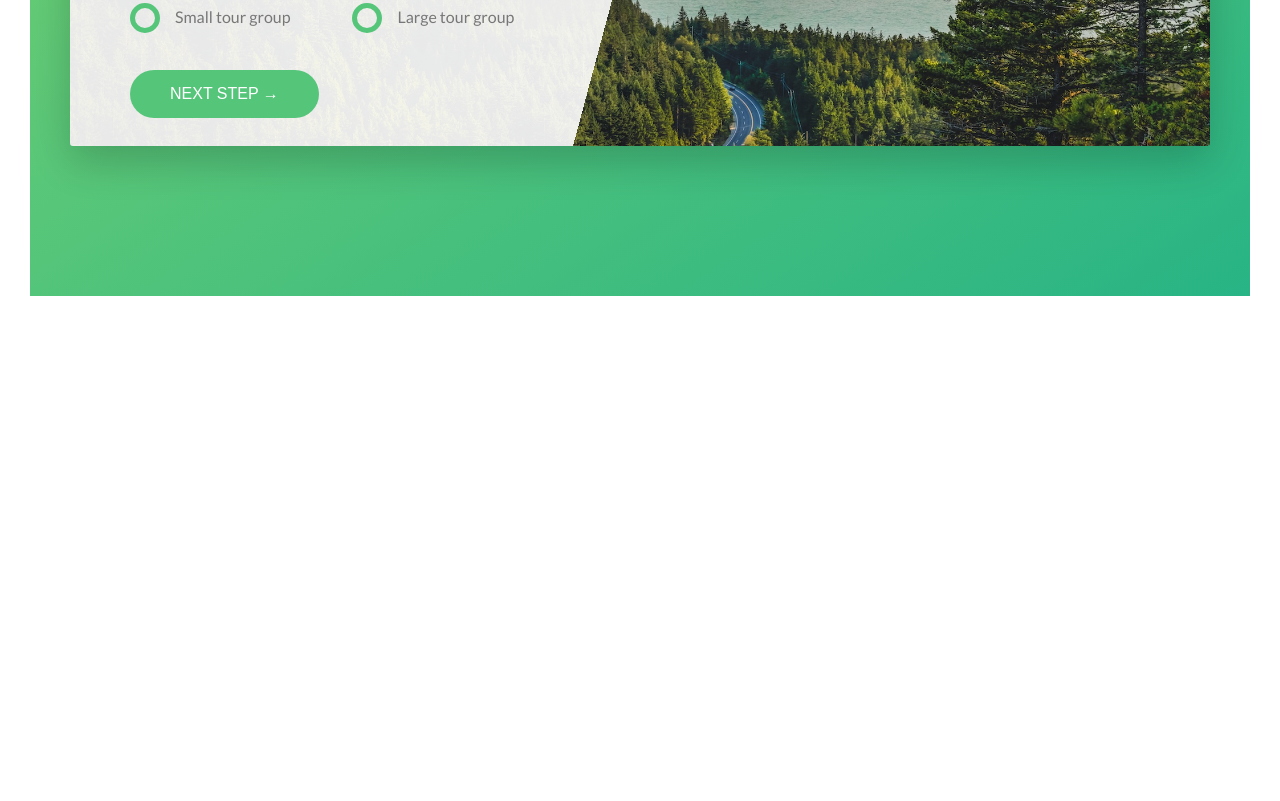
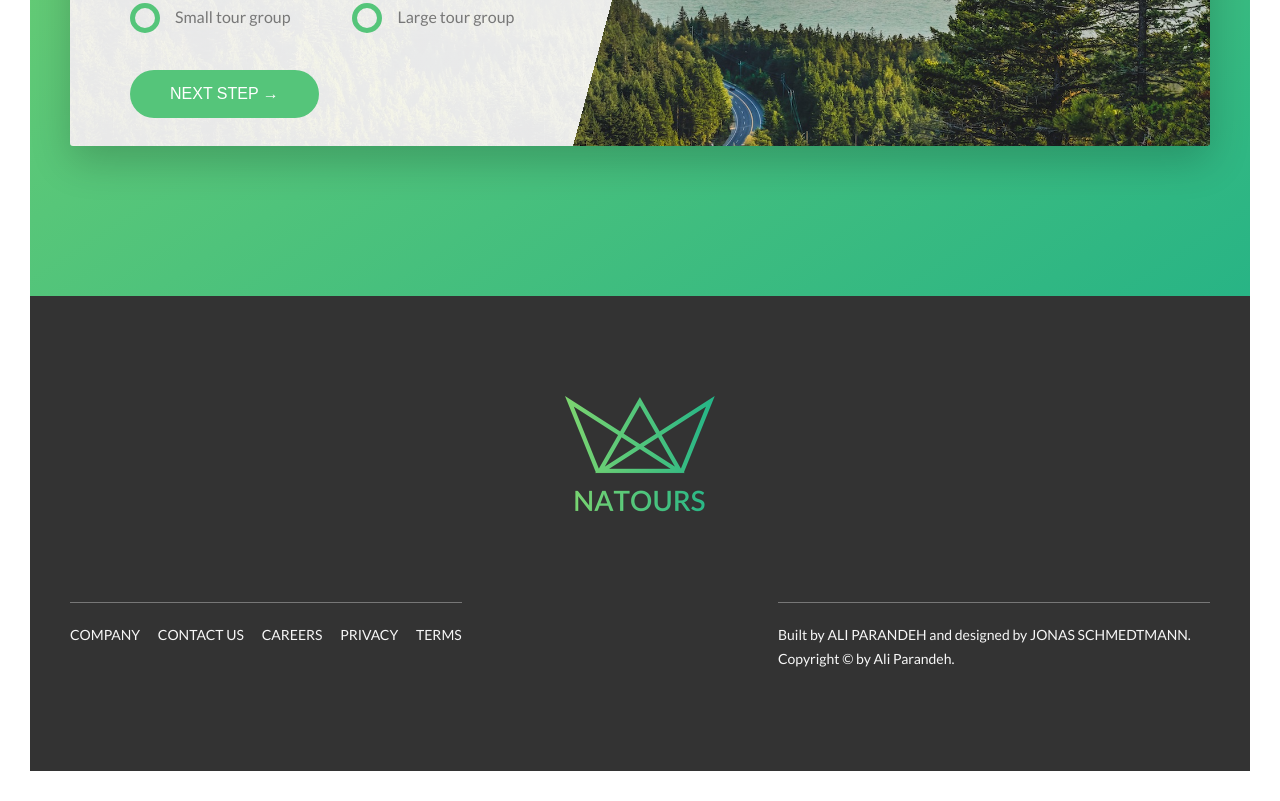
Before and after one commit to Ali-Parandeh/webdev_playground, a website: page natours/index.html in a window 1280 px wide. Shown: the part 5042-5843 px from the top of the page. Before the commit the page ends 5368 px from the top, so only its background shows below. Drawn offline with Linux system fonts and the light colour scheme.

Commit message:
Add footer

```diff
--- a/natours/index.html
+++ b/natours/index.html
@@ -45,12 +45,15 @@
                 <div class="col-1-of-2">
                     <h3 class="heading-tertiary u-margin-bottom-small">You're going to fall in love with nature</h3>
                     <p class="paragraph">
-                        Lorem ipsum dolor sit amet consectetur adipisicing elit. Perspiciatis, suscipit? Ullam nam provident voluptatem unde accusantium! Quo accusamus labore vel quos unde deserunt, a asperiores nesciunt nemo, quia, aperiam autem.
+                        Lorem ipsum dolor sit amet consectetur adipisicing elit. Perspiciatis, suscipit? Ullam nam
+                        provident voluptatem unde accusantium! Quo accusamus labore vel quos unde deserunt, a asperiores
+                        nesciunt nemo, quia, aperiam autem.
                     </p>
 
                     <h3 class="heading-tertiary u-margin-bottom-small">Live adventures like you never have before</h3>
                     <p class="paragraph">
-                        Lorem ipsum dolor sit amet consectetur adipisicing elit. Obcaecati minima natus dicta voluptatibus aliquam eveniet perferendis vel recusandae quae.
+                        Lorem ipsum dolor sit amet consectetur adipisicing elit. Obcaecati minima natus dicta
+                        voluptatibus aliquam eveniet perferendis vel recusandae quae.
                     </p>
 
                     <!-- NOTE: &rarr; is an HTML entity that is rendered as a right arrow. -->
@@ -76,7 +79,8 @@
                         <i class="feature-box__icon icon-basic-world"></i>
                         <h3 class="heading-tertiary u-margin-bottom-small ">Explore the world</h3>
                         <p class="feature-box__text">
-                            Lorem ipsum dolor sit amet consectetur adipisicing elit. Ipsa perferendis provident, temporibus impedit ipsam officia nihil dolorem et tenetur porro!
+                            Lorem ipsum dolor sit amet consectetur adipisicing elit. Ipsa perferendis provident,
+                            temporibus impedit ipsam officia nihil dolorem et tenetur porro!
                         </p>
                     </div>
                 </div>
@@ -86,7 +90,8 @@
                         <i class="feature-box__icon icon-basic-compass"></i>
                         <h3 class="heading-tertiary u-margin-bottom-small ">Meet nature</h3>
                         <p class="feature-box__text">
-                            Lorem ipsum dolor sit amet consectetur adipisicing elit. Ipsa perferendis provident, temporibus impedit ipsam officia nihil dolorem et tenetur porro!
+                            Lorem ipsum dolor sit amet consectetur adipisicing elit. Ipsa perferendis provident,
+                            temporibus impedit ipsam officia nihil dolorem et tenetur porro!
                         </p>
                     </div>
                 </div>
@@ -96,7 +101,8 @@
                         <i class="feature-box__icon icon-basic-map"></i>
                         <h3 class="heading-tertiary u-margin-bottom-small ">Find your way</h3>
                         <p class="feature-box__text">
-                            Lorem ipsum dolor sit amet consectetur adipisicing elit. Ipsa perferendis provident, temporibus impedit ipsam officia nihil dolorem et tenetur porro!
+                            Lorem ipsum dolor sit amet consectetur adipisicing elit. Ipsa perferendis provident,
+                            temporibus impedit ipsam officia nihil dolorem et tenetur porro!
                         </p>
                     </div>
                 </div>
@@ -106,7 +112,8 @@
                         <i class="feature-box__icon icon-basic-heart"></i>
                         <h3 class="heading-tertiary u-margin-bottom-small ">Live a healthier life</h3>
                         <p class="feature-box__text">
-                            Lorem ipsum dolor sit amet consectetur adipisicing elit. Ipsa perferendis provident, temporibus impedit ipsam officia nihil dolorem et tenetur porro!
+                            Lorem ipsum dolor sit amet consectetur adipisicing elit. Ipsa perferendis provident,
+                            temporibus impedit ipsam officia nihil dolorem et tenetur porro!
                         </p>
                     </div>
                 </div>
@@ -265,7 +272,10 @@
                             I had the best week with my family
                         </h3>
                         <p class="paragraph">
-                            Lorem ipsum, dolor sit amet consectetur adipisicing elit. Officiis modi numquam enim, recusandae distinctio non, laborum unde, sed maxime atque repellat provident odit exercitationem esse? Odio numquam quae voluptate ipsum? Lorem ipsum dolor sit amet consectetur adipisicing elit. Eum itaque aperiam quos.
+                            Lorem ipsum, dolor sit amet consectetur adipisicing elit. Officiis modi numquam enim,
+                            recusandae distinctio non, laborum unde, sed maxime atque repellat provident odit
+                            exercitationem esse? Odio numquam quae voluptate ipsum? Lorem ipsum dolor sit amet
+                            consectetur adipisicing elit. Eum itaque aperiam quos.
                         </p>
                     </div>
                 </div>
@@ -284,7 +294,10 @@
                             WOW! My life is completely different now
                         </h3>
                         <p class="paragraph">
-                            Lorem ipsum, dolor sit amet consectetur adipisicing elit. Officiis modi numquam enim, recusandae distinctio non, laborum unde, sed maxime atque repellat provident odit exercitationem esse? Odio numquam quae voluptate ipsum? Lorem ipsum dolor sit amet consectetur adipisicing elit. Eum itaque aperiam quos.
+                            Lorem ipsum, dolor sit amet consectetur adipisicing elit. Officiis modi numquam enim,
+                            recusandae distinctio non, laborum unde, sed maxime atque repellat provident odit
+                            exercitationem esse? Odio numquam quae voluptate ipsum? Lorem ipsum dolor sit amet
+                            consectetur adipisicing elit. Eum itaque aperiam quos.
                         </p>
                     </div>
                 </div>
@@ -312,12 +325,13 @@
 
                             <div class="form__group">
                                 <!-- NOTE: To connect an input to label use id attribute -->
-                                <input type="text" class="form__input" placeholder="Full Name" id="name" required/>
+                                <input type="text" class="form__input" placeholder="Full Name" id="name" required />
                                 <label for="name" class="form__label">Full Name</label>
                             </div>
 
                             <div class="form__group">
-                                <input type="email" class="form__input" placeholder="Email Address" id="email" required/>
+                                <input type="email" class="form__input" placeholder="Email Address" id="email"
+                                    required />
                                 <label for="email" class="form__label">Email Address</label>
                             </div>
 
@@ -354,6 +368,33 @@
             </div>
         </section>
         <!-- !SECTION -->
+
+        <footer class="footer">
+            <div class="footer__logo-box">
+                <img src="img/logo-green-2x.png" alt="Full logo" class="footer__logo">
+            </div>
+
+            <div class="row">
+                <div class="col-1-of-2">
+                    <div class="footer__navigation">
+                        <ul class="footer__list">
+                            <li class="footer__item"><a href="#" class="footer__link">Company</a></li>
+                            <li class="footer__item"><a href="#" class="footer__link">Contact us</a></li>
+                            <li class="footer__item"><a href="#" class="footer__link">Careers</a></li>
+                            <li class="footer__item"><a href="#" class="footer__link">Privacy</a></li>
+                            <li class="footer__item"><a href="#" class="footer__link">Terms</a></li>
+                        </ul>
+                    </div>
+                </div>
+                <div class="col-1-of-2">
+                    <p class="footer__copyright">
+                        Built by <a href="#" class="footer__link">Ali Parandeh</a> and designed by <a href="#"
+                            class="footer__link">Jonas Schmedtmann</a>. Copyright &copy; by Ali Parandeh.
+                    </p>
+                </div>
+            </div>
+        </footer>
+
     </main>
 
     <!-- Sample grid html structure for developing and visualising a simple grid layout
--- a/natours/sass/abstracts/_variables.scss
+++ b/natours/sass/abstracts/_variables.scss
@@ -2,14 +2,19 @@
 $color-primary: #55c57a;
 $color-primary-light: #7ed56f;
 $color-primary-dark: #28b485;
+
 $color-grey-dark: #777;
 $color-grey-dark-2: #999;
+$color-grey-dark-3: #333;
 $color-grey-light-1: #f7f7f7;
 $color-grey-light-2: #eee;
+
 $color-white: #fff;
 $color-black: #000;
+
 $color-secondary-light: #ffb900;
 $color-secondary-dark: #ff7730;
+
 $color-tertiary-light: #2998ff;
 $color-tertiary-dark: #5643fa;
 
--- /dev/null
+++ b/natours/sass/layout/_footer.scss
@@ -0,0 +1,63 @@
+.footer {
+    background-color: $color-grey-dark-3;
+    padding: 10rem 0;
+    font-size: 1.4rem;
+    color: $color-grey-light-1;
+
+    &__logo-box {
+        text-align: center;
+        margin-bottom: 8rem;
+    }
+
+    &__logo {
+        width: 15rem;
+        height: auto;
+    }
+
+    &__navigation {
+        border-top: 1px solid $color-grey-dark;
+        padding-top: 2rem;
+        // NOTE: Inline-block attribute resizes the box to occupy as little space as needed to fill its content.
+        display: inline-block;
+    }
+
+    &__list {
+        list-style: none;
+    }
+
+    &__item {
+        display: inline-block;
+
+        &:not(:last-child) {
+            margin-right: 1.5rem;
+        }
+    }
+
+    &__link {
+
+        &:link,
+        &:visited {
+            color: $color-grey-light-1;
+            background-color: $color-grey-dark-3;
+            text-decoration: none;
+            text-transform: uppercase;
+            display: inline-block;
+            transition: all 2.2s;
+        }
+
+        &:hover,
+        &:active {
+            color: $color-primary;
+            box-shadow: 0 1rem 2rem rgba($color-black, 0.4);
+            transform: rotate(5deg) scale(1.3);
+        }
+    }
+
+    &__copyright {
+        border-top: 1px solid $color-grey-dark;
+        padding-top: 2rem;
+        width: 80%;
+        float: right;
+    }
+
+}
--- a/natours/sass/main.scss
+++ b/natours/sass/main.scss
@@ -28,4 +28,5 @@
 // SECTION: LAYOUT IMPORTS
 @import "layout/header";
 @import "layout/grid";
+@import "layout/footer";
 // !SECTION
```
Also changed, not shown: natours/css/style.css.
